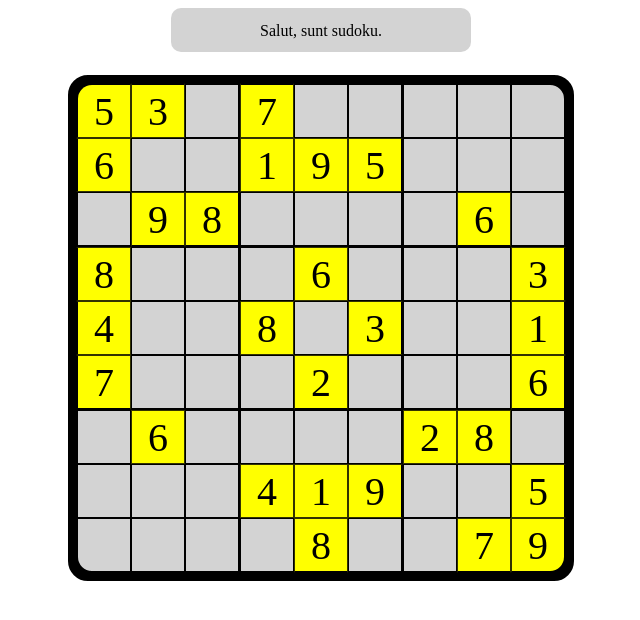
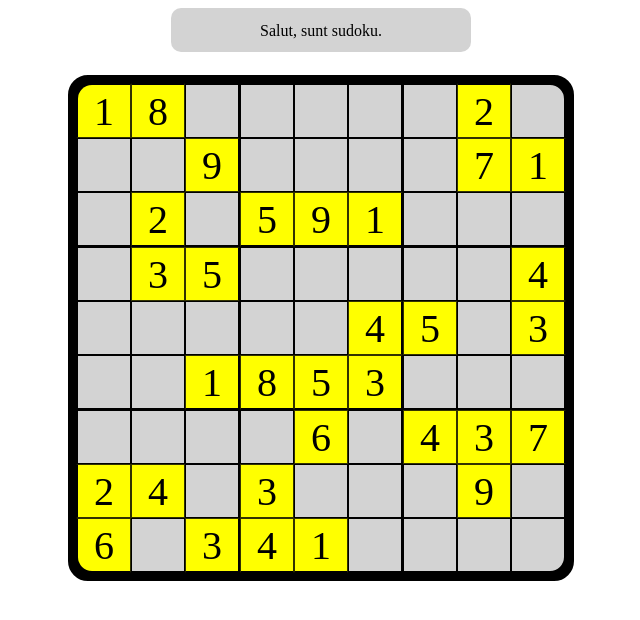
Before and after one commit to liviuclement/liviuclement.github.io, a plain HTML site: page index.html in a window 1280 px wide. Shown: the whole page, without its empty margins (319-959 px from the left). Drawn offline with nearby package versions, Linux system fonts and the light colour scheme.

Commit message:
Update index.html

```diff
--- a/index.html
+++ b/index.html
@@ -17,103 +17,103 @@ Salut, sunt sudoku.
         <div class="secondmainblock">
             <table>
                 <tr>
-                    <td id="11" class="givenCell">5</td>
-                    <td id="12" class="givenCell">3</td>
+                    <td id="11" class="givenCell">1</td>
+                    <td id="12" class="givenCell">8</td>
                     <td id="13"></td>
-                    <td id="14" class="givenCell">7</td>
+                    <td id="14"></td>
                     <td id="15"></td>
                     <td id="16"></td>
                     <td id="17"></td>
-                    <td id="18"></td>
+                    <td id="18" class="givenCell">2</td>
                     <td id="19"></td>
                 </tr>
                 <tr>
-                    <td id="21" class="givenCell">6</td>
+                    <td id="21"></td>
                     <td id="22"></td>
-                    <td id="23"></td>
-                    <td id="24" class="givenCell">1</td>
-                    <td id="25" class="givenCell">9</td>
-                    <td id="26" class="givenCell">5</td>
+                    <td id="23" class="givenCell">9</td>
+                    <td id="24"></td>
+                    <td id="25"></td>
+                    <td id="26"></td>
                     <td id="27"></td>
-                    <td id="28"></td>
-                    <td id="29"></td>
+                    <td id="28" class="givenCell">7</td>
+                    <td id="29" class="givenCell">1</td>
                 </tr>
                 <tr>
                     <td id="31"></td>
-                    <td id="32" class="givenCell">9</td>
-                    <td id="33" class="givenCell">8</td>
-                    <td id="34"></td>
-                    <td id="35"></td>
-                    <td id="36"></td>
+                    <td id="32" class="givenCell">2</td>
+                    <td id="33"></td>
+                    <td id="34" class="givenCell">5</td>
+                    <td id="35" class="givenCell">9</td>
+                    <td id="36" class="givenCell">1</td>
                     <td id="37"></td>
-                    <td id="38" class="givenCell">6</td>
+                    <td id="38"></td>
                     <td id="39"></td>
                 </tr>
                 <tr>
-                    <td id="41" class="givenCell">8</td>
-                    <td id="42"></td>
-                    <td id="43"></td>
+                    <td id="41"></td>
+                    <td id="42" class="givenCell">3</td>
+                    <td id="43" class="givenCell">5</td>
                     <td id="44"></td>
-                    <td id="45" class="givenCell">6</td>
+                    <td id="45"></td>
                     <td id="46"></td>
                     <td id="47"></td>
                     <td id="48"></td>
-                    <td id="49" class="givenCell">3</td>
+                    <td id="49" class="givenCell">4</td>
                 </tr>
                 <tr>
-                    <td id="51" class="givenCell">4</td>
+                    <td id="51"></td>
                     <td id="52"></td>
                     <td id="53"></td>
-                    <td id="54" class="givenCell">8</td>
+                    <td id="54"></td>
                     <td id="55"></td>
-                    <td id="56" class="givenCell">3</td>
-                    <td id="57"></td>
+                    <td id="56" class="givenCell">4</td>
+                    <td id="57" class="givenCell">5</td>
                     <td id="58"></td>
-                    <td id="59" class="givenCell">1</td>
+                    <td id="59" class="givenCell">3</td>
                 </tr>
                 <tr>
-                    <td id="61" class="givenCell">7</td>
+                    <td id="61"></td>
                     <td id="62"></td>
-                    <td id="63"></td>
-                    <td id="64"></td>
-                    <td id="65" class="givenCell">2</td>
-                    <td id="66"></td>
+                    <td id="63" class="givenCell">1</td>
+                    <td id="64" class="givenCell">8</td>
+                    <td id="65" class="givenCell">5</td>
+                    <td id="66" class="givenCell">3</td>
                     <td id="67"></td>
                     <td id="68"></td>
-                    <td id="69" class="givenCell">6</td>
+                    <td id="69"></td>
                 </tr>
                 <tr>
                     <td id="71"></td>
-                    <td id="72" class="givenCell">6</td>
+                    <td id="72"></td>
                     <td id="73"></td>
                     <td id="74"></td>
-                    <td id="75"></td>
+                    <td id="75" class="givenCell">6</td>
                     <td id="76"></td>
-                    <td id="77" class="givenCell">2</td>
-                    <td id="78" class="givenCell">8</td>
-                    <td id="79"></td>
+                    <td id="77" class="givenCell">4</td>
+                    <td id="78" class="givenCell">3</td>
+                    <td id="79" class="givenCell">7</td>
                 </tr>
                 <tr>
-                    <td id="81"></td>
-                    <td id="82"></td>
+                    <td id="81" class="givenCell">2</td>
+                    <td id="82" class="givenCell">4</td>
                     <td id="83"></td>
-                    <td id="84" class="givenCell">4</td>
-                    <td id="85" class="givenCell">1</td>
-                    <td id="86" class="givenCell">9</td>
+                    <td id="84" class="givenCell">3</td>
+                    <td id="85"></td>
+                    <td id="86"></td>
                     <td id="87"></td>
-                    <td id="88"></td>
-                    <td id="89" class="givenCell">5</td>
+                    <td id="88" class="givenCell">9</td>
+                    <td id="89"></td>
                 </tr>
                 <tr>
-                    <td id="91"></td>
-                    <td id="92" ></td>
-                    <td id="93"></td>
-                    <td id="94"></td>
-                    <td id="95" class="givenCell">8</td>
+                    <td id="91" class="givenCell">6</td>
+                    <td id="92"></td>
+                    <td id="93" class="givenCell">3</td>
+                    <td id="94" class="givenCell">4</td>
+                    <td id="95" class="givenCell">1</td>
                     <td id="96"></td>
                     <td id="97"></td>
-                    <td id="98" class="givenCell">7</td>
-                    <td id="99" class="givenCell">9</td>
+                    <td id="98"></td>
+                    <td id="99"></td>
                 </tr>
             </table>
         </div>
```
